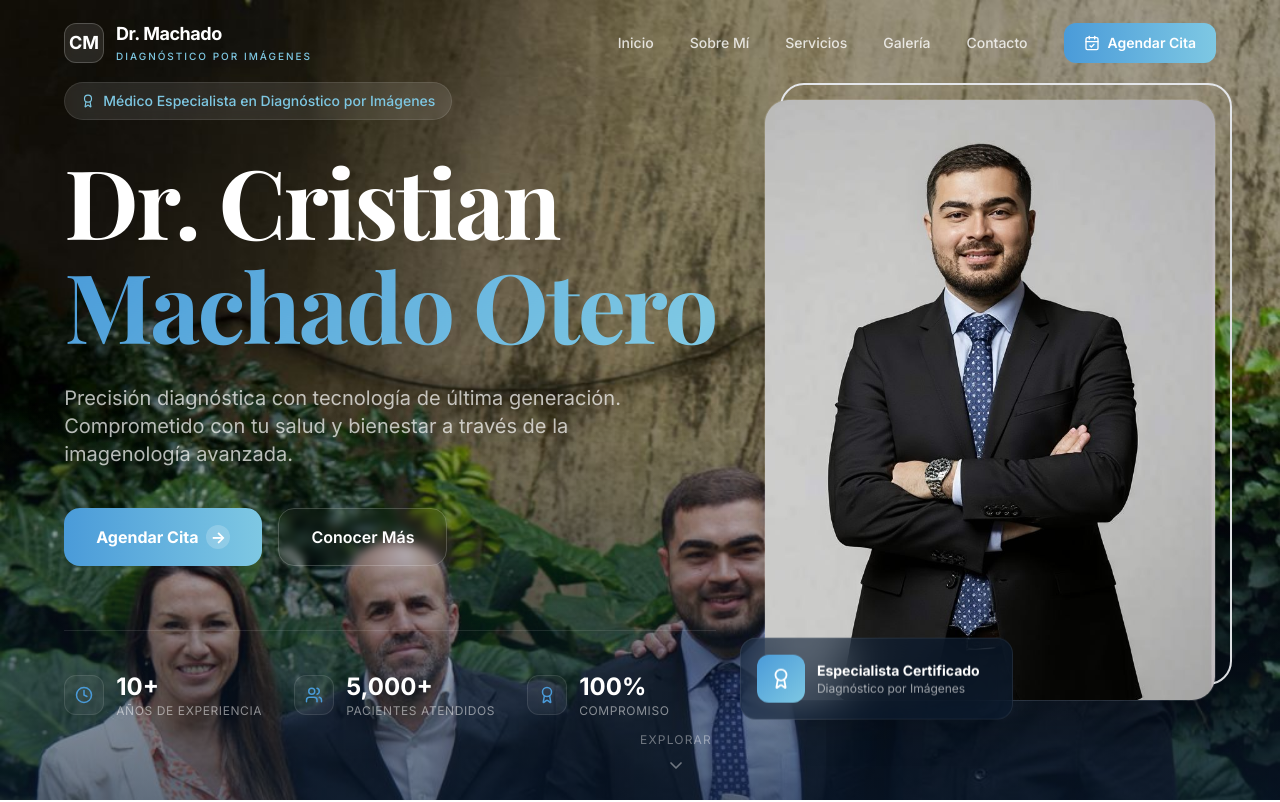
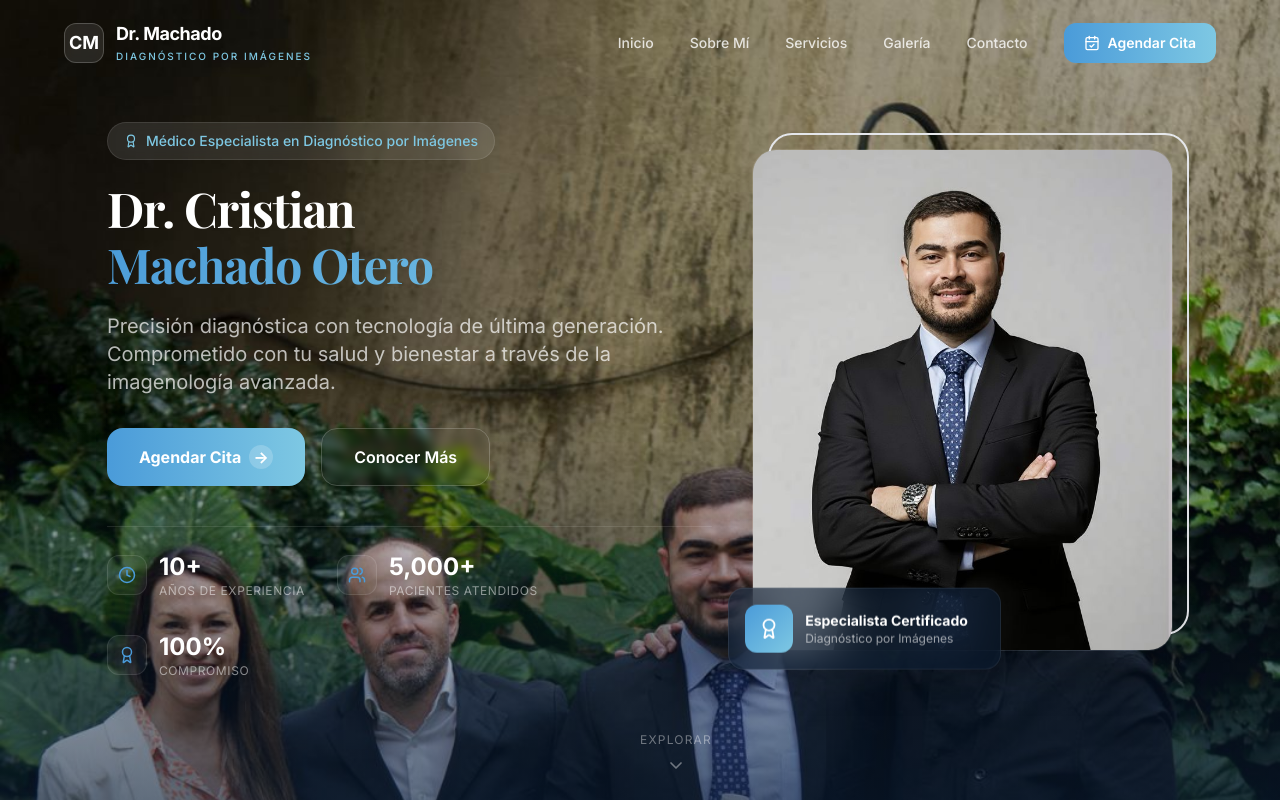
Before and after one commit to juancamilosalazarrestrepo/doctorPage, a Next.js app: page / in a window 1280 px wide. Shown: the top 802 px of the page. Built offline with nearby package versions, Linux system fonts and the light colour scheme; a web font is replaced by a local one.

Commit message:
header 1600 x 900

```diff
--- a/src/components/Hero.jsx
+++ b/src/components/Hero.jsx
@@ -28,8 +28,8 @@ export default function Hero() {
                 <div className="absolute bottom-20 left-10 w-72 h-72 bg-[var(--color-secondary)]/10 rounded-full blur-[80px] z-0"></div>
 
                 {/* Content */}
-                <div className="container-custom relative z-10 pt-28 pb-20">
-                    <div className="grid lg:grid-cols-12 gap-12 items-center">
+                <div className="container-custom relative z-10 pt-44 pb-16">
+                    <div className="grid lg:grid-cols-12 gap-8 xl:gap-10 items-center">
                         {/* Text Content */}
                         <div className="lg:col-span-7">
                             <motion.div
@@ -37,7 +37,7 @@ export default function Hero() {
                                 animate={{ opacity: 1, y: 0 }}
                                 transition={{ duration: 0.8 }}
                             >
-                                <div className="inline-flex items-center gap-2 px-4 py-2 rounded-full bg-white/10 backdrop-blur-sm border border-white/10 text-[var(--color-accent-light)] text-sm font-medium mb-8">
+                                <div className="inline-flex items-center gap-2 px-4 py-2 rounded-full bg-white/10 backdrop-blur-sm border border-white/10 text-[var(--color-accent-light)] text-sm font-medium mb-6">
                                     <Award size={14} />
                                     <span>Médico Especialista en Diagnóstico por Imágenes</span>
                                 </div>
@@ -47,7 +47,7 @@ export default function Hero() {
                                 initial={{ opacity: 0, y: 30 }}
                                 animate={{ opacity: 1, y: 0 }}
                                 transition={{ duration: 0.8, delay: 0.1 }}
-                                className="text-5xl sm:text-6xl lg:text-7xl xl:text-8xl font-bold text-white mb-8 leading-[0.95] tracking-tight"
+                                className="text-4xl sm:text-5xl lg:text-4xl xl:text-5xl font-bold text-white mb-6 leading-[1] tracking-tight"
                             >
                                 Dr. Cristian{' '}
                                 <span className="text-gradient-gold block mt-2">
@@ -59,7 +59,7 @@ export default function Hero() {
                                 initial={{ opacity: 0, y: 30 }}
                                 animate={{ opacity: 1, y: 0 }}
                                 transition={{ duration: 0.8, delay: 0.2 }}
-                                className="text-lg sm:text-xl text-white/70 mb-10 max-w-xl leading-relaxed"
+                                className="text-base sm:text-lg xl:text-xl text-white/70 mb-8 max-w-xl leading-relaxed"
                             >
                                 Precisión diagnóstica con tecnología de última generación.
                                 Comprometido con tu salud y bienestar a través de la imagenología avanzada.
@@ -91,7 +91,7 @@ export default function Hero() {
                                 initial={{ opacity: 0, y: 30 }}
                                 animate={{ opacity: 1, y: 0 }}
                                 transition={{ duration: 0.8, delay: 0.5 }}
-                                className="flex flex-wrap gap-8 mt-16 pt-10 border-t border-white/10"
+                                className="flex flex-wrap gap-6 xl:gap-8 mt-10 pt-6 border-t border-white/10"
                             >
                                 {[
                                     { icon: <Clock size={18} />, value: '10+', label: 'Años de Experiencia' },
@@ -124,7 +124,7 @@ export default function Hero() {
                                     <img
                                         src="/imagen1.jpeg"
                                         alt="Dr. Cristian Machado Otero"
-                                        className="w-full h-[600px] object-cover object-top"
+                                        className="w-full h-[450px] xl:h-[500px] object-cover object-top"
                                     />
                                     <div className="absolute inset-0 bg-gradient-to-t from-[var(--color-primary)]/60 via-transparent to-transparent"></div>
                                 </div>
```
